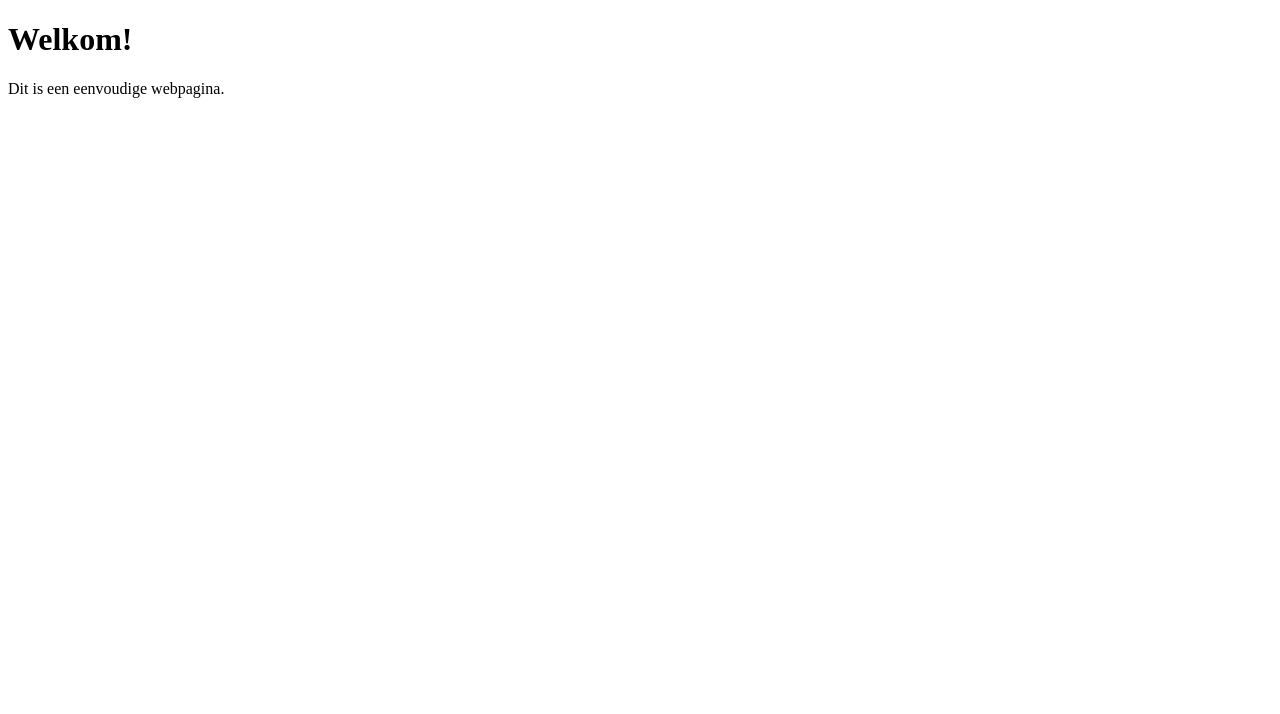
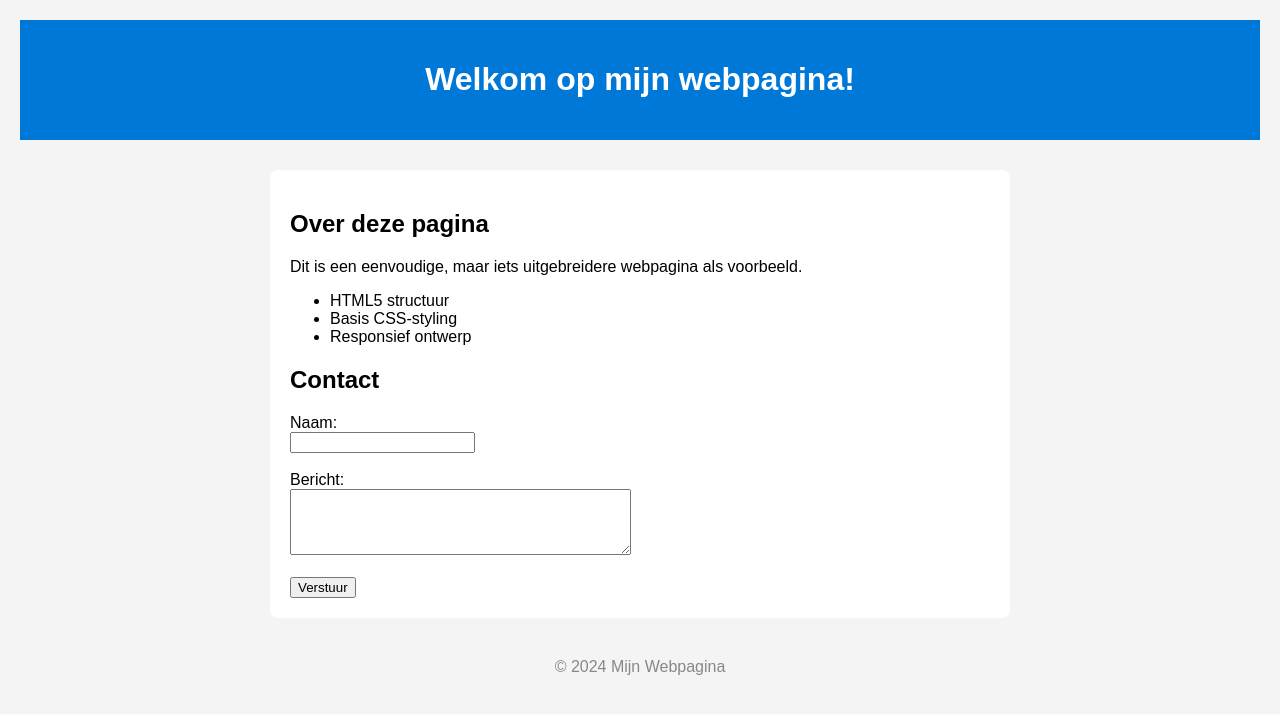
Before and after one commit to MRM15R/test, a plain HTML site: page New Text Document.html in a window 1280 px wide. Drawn offline with Linux system fonts and the light colour scheme.

Commit message:
updated html file

```diff
--- a/New Text Document.html
+++ b/New Text Document.html
@@ -2,10 +2,38 @@
 <html lang="nl">
 <head>
     <meta charset="UTF-8">
-    <title>Test</title>
+    <title>Uitgebreide Testpagina</title>
+    <meta name="viewport" content="width=device-width, initial-scale=1.0">
+    <style>
+        body { font-family: Arial, sans-serif; background-color: #f4f4f4; margin: 0; padding: 20px; }
+        header { background: #0078d7; color: #fff; padding: 20px 0; text-align: center; }
+        main { background: #fff; padding: 20px; border-radius: 8px; max-width: 700px; margin: 30px auto; }
+        footer { text-align: center; color: #888; margin-top: 40px; }
+    </style>
 </head>
 <body>
-    <h1>Welkom!</h1>
-    <p>Dit is een eenvoudige webpagina.</p>
+    <header>
+        <h1>Welkom op mijn webpagina!</h1>
+    </header>
+    <main>
+        <h2>Over deze pagina</h2>
+        <p>Dit is een eenvoudige, maar iets uitgebreidere webpagina als voorbeeld.</p>
+        <ul>
+            <li>HTML5 structuur</li>
+            <li>Basis CSS-styling</li>
+            <li>Responsief ontwerp</li>
+        </ul>
+        <h2>Contact</h2>
+        <form>
+            <label for="naam">Naam:</label><br>
+            <input type="text" id="naam" name="naam"><br><br>
+            <label for="bericht">Bericht:</label><br>
+            <textarea id="bericht" name="bericht" rows="4" cols="40"></textarea><br><br>
+            <button type="submit">Verstuur</button>
+        </form>
+    </main>
+    <footer>
+        &copy; 2024 Mijn Webpagina
+    </footer>
 </body>
 </html>
--- a/style.css
+++ b/style.css
@@ -0,0 +1,19 @@
+body {
+    font-family: Arial, sans-serif;
+    background-color: #f5f5f5;
+    color: #222;
+    margin: 0;
+    padding: 0;
+}
+
+h1 {
+    color: #3366cc;
+    text-align: center;
+    margin-top: 40px;
+}
+
+p {
+    max-width: 600px;
+    margin: 20px auto;
+    line-height: 1.6;
+}
```
